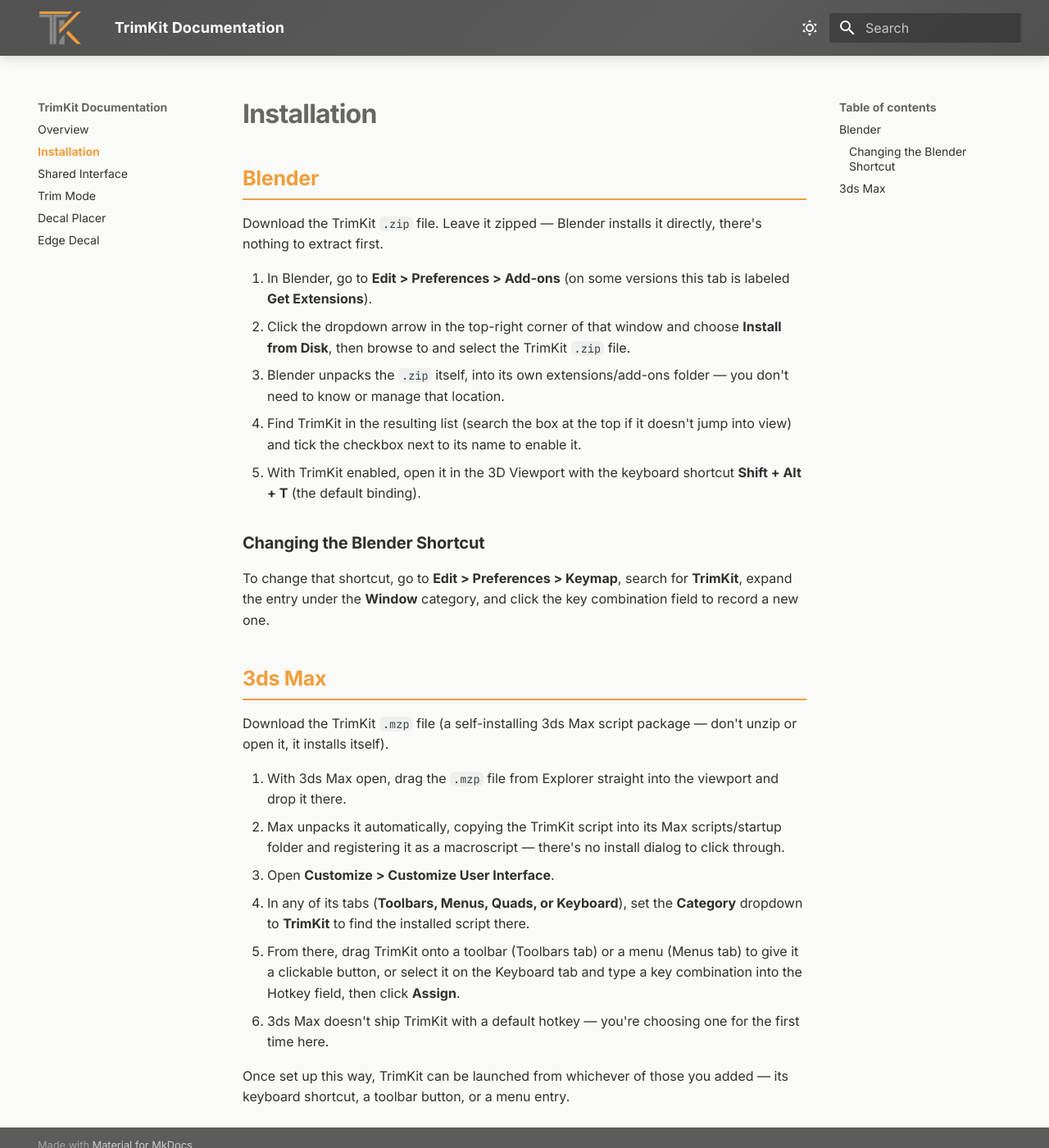
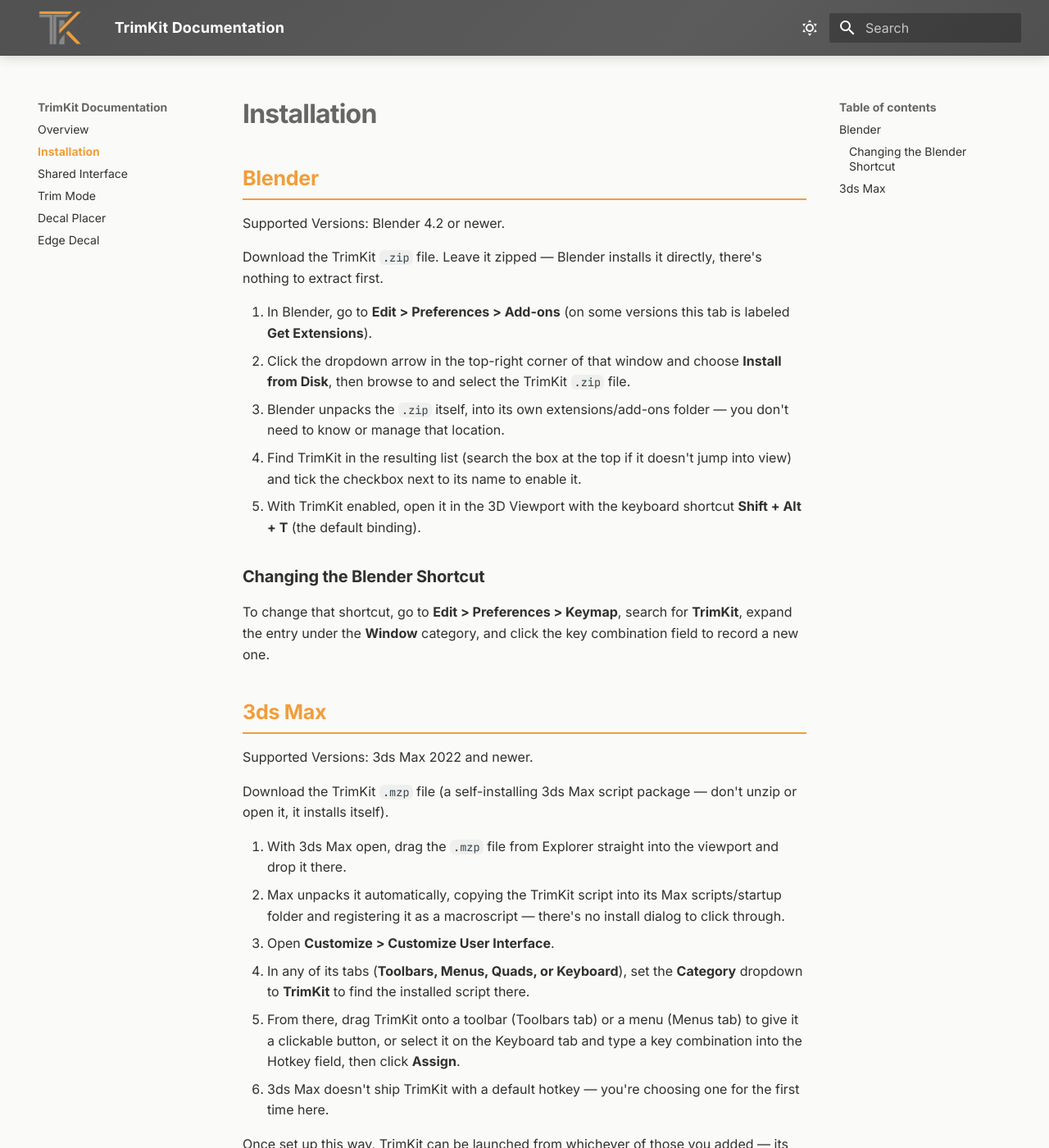
Before and after one commit to TrimKit/Documentation, an MkDocs documentation site: the page built from docs/installation.md, in a window 1280 px wide and 1400 px high. Shown: the whole window at 82% size. Built offline with MkDocs 1.6.1 and Material for MkDocs 9.7.7, drawn with Linux system fonts in a browser that asks for light colours.

Commit message:
Update installation.md

```diff
--- a/docs/installation.md
+++ b/docs/installation.md
@@ -1,6 +1,8 @@
 # Installation
 
 ## Blender
+
+Supported Versions: Blender 4.2 or newer.
 
 Download the TrimKit `.zip` file. Leave it zipped — Blender installs it directly, there's nothing to extract first.
 
@@ -16,6 +18,8 @@
 
 ## 3ds Max
 
+Supported Versions: 3ds Max 2022 and newer.
+
 Download the TrimKit `.mzp` file (a self-installing 3ds Max script package — don't unzip or open it, it installs itself).
 
 1. With 3ds Max open, drag the `.mzp` file from Explorer straight into the viewport and drop it there.
```
